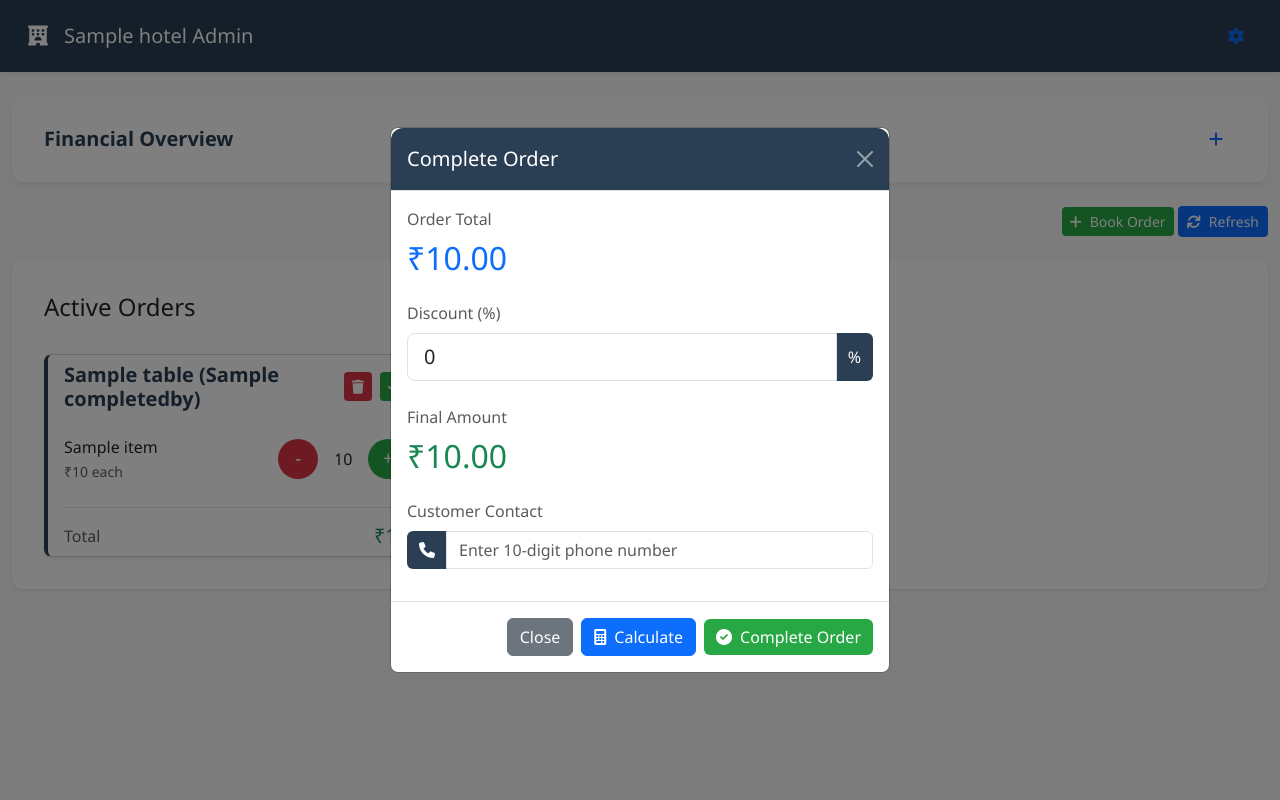
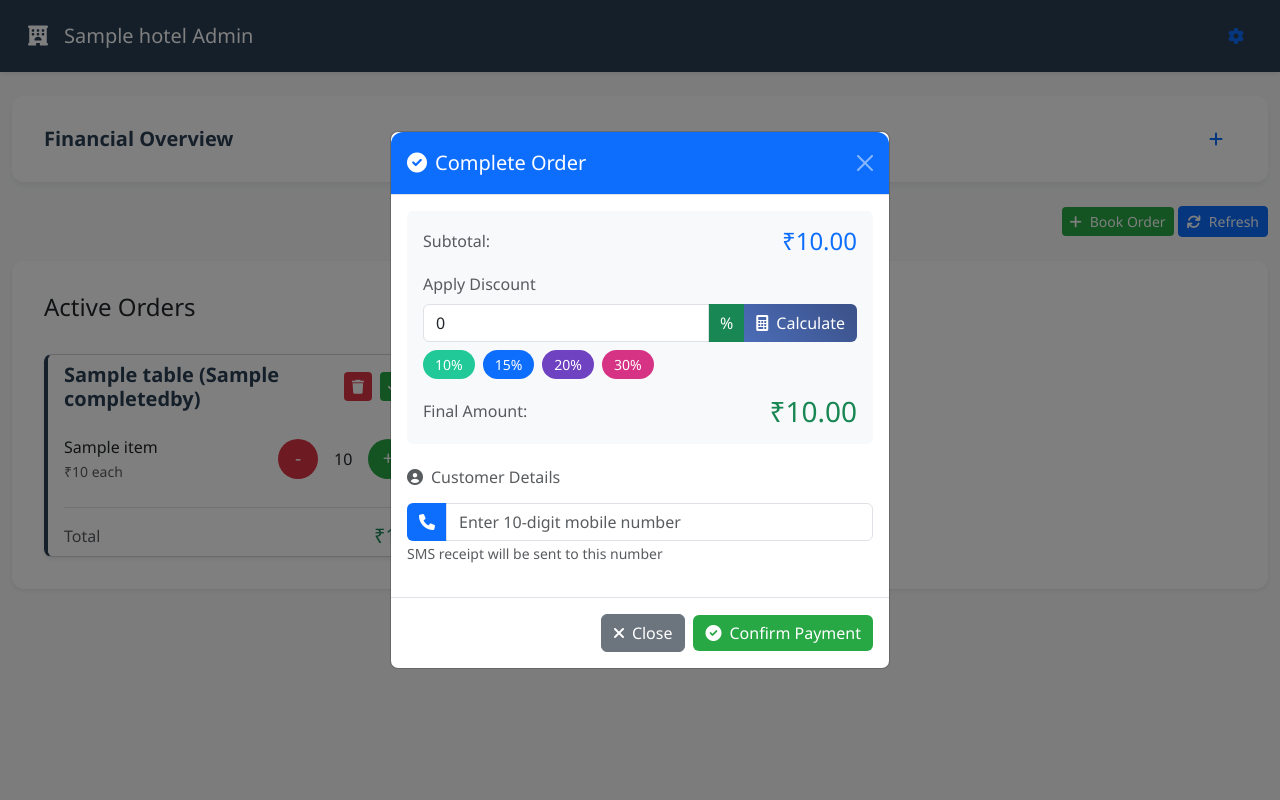
Before and after one commit to saad1901/restraunt, a Django app: template templates/admin.html in a window 1280 px wide, after a click that opens the changed part. Run offline with Django 3.2, Linux system fonts and the light colour scheme; the template is opened without the code that fills it: most values are stand-ins (such as "Sample title", 1, 10 or a date in 2020); some libraries are stand-ins or nearby versions.

Commit message:
modified Payment PopUp

```diff
--- a/templates/admin.html
+++ b/templates/admin.html
@@ -213,6 +213,52 @@
             font-size: 0.8em;
         }
 
+        .btn-gradient-primary {
+            background: linear-gradient(45deg, #4b6cb7, #3b5188);
+            color: white;
+            border: none;
+            transition: all 0.3s ease;
+        }
+
+        .btn-gradient-primary:hover {
+            background: linear-gradient(45deg, #3b5188, #4b6cb7);
+            transform: translateY(-1px);
+        }
+
+        .btn-discount {
+            border-radius: 20px;
+            padding: 4px 12px;
+            font-weight: 500;
+            color: white;
+            border: none;
+        }
+
+        .btn-teal {
+            background-color: #20c997;
+        }
+
+        .btn-blue {
+            background-color: #0d6efd;
+        }
+
+        .btn-purple {
+            background-color: #6f42c1;
+        }
+
+        .btn-pink {
+            background-color: #d63384;
+        }
+
+        .btn-discount:hover {
+            opacity: 0.9;
+            transform: scale(1.05);
+        }
+
+        .input-group-text {
+            background-color: #e9ecef;
+        }
+
+
         /* Responsive Mobile Styles */
         @media (max-width: 576px) {
 
@@ -319,17 +365,19 @@
 
                                 </div>
                                 <div class="d-flex gap-2">
-                                    <button class="btn btn-danger btn-sm" onclick="deleteOrder({{ order.id }})">
+                                    <button class="btn btn-danger btn-sm"
+                                        onclick="haltRefresher(); deleteOrder({{ order.id }})">
                                         <i class="fas fa-trash"></i>
                                     </button>
                                     {% if not order.completed %}
                                     <button class="btn btn-success btn-sm" data-bs-toggle="modal"
                                         data-bs-target="#completeModal"
-                                        onclick="prepareCompleteModal({{ order.id }}, {{ order.total }})">
+                                        onclick="haltRefresher(); prepareCompleteModal({{ order.id }}, {{ order.total }})">
                                         <i class="fas fa-check"></i>
                                     </button>
                                     {% endif %}
                                 </div>
+
                             </div>
                             <div class="card-body">
                                 <div class="order-items">
@@ -355,7 +403,8 @@
                                 <div class="d-flex justify-content-between align-items-center border-top pt-3">
                                     <span class="text-muted">Total</span>
                                     <h5 class="mb-0 text-success" id="orderTotal{{ order.id }}">
-                                        <span>₹{{order.total}}</span></h5>
+                                        <span>₹{{order.total}}</span>
+                                    </h5>
                                 </div>
                             </div>
                         </div>
@@ -370,43 +419,69 @@
     <div class="modal fade" id="completeModal" tabindex="-1">
         <div class="modal-dialog modal-dialog-centered">
             <div class="modal-content">
-                <div class="modal-header">
-                    <h5 class="modal-title">Complete Order</h5>
+                <div class="modal-header bg-primary text-white">
+                    <h5 class="modal-title"><i class="fas fa-check-circle me-2"></i>Complete Order</h5>
                     <button type="button" class="btn-close btn-close-white" data-bs-dismiss="modal"></button>
                 </div>
                 <div class="modal-body">
-                    <div class="mb-4">
-                        <label class="form-label text-muted">Order Total</label>
-                        <h2 class="text-primary" id="modalTotal">₹0.00</h2>
+                    <!-- Order Summary Section -->
+                    <div class="order-summary mb-4 p-3 bg-light rounded">
+                        <div class="d-flex justify-content-between align-items-center mb-3">
+                            <span class="text-muted">Subtotal:</span>
+                            <h4 class="mb-0 text-primary" id="modalTotal">₹0.00</h4>
                         </div>
-                    <div class="mb-4">
-                        <label class="form-label text-muted">Discount (%)</label>
+
+                        <!-- Discount Input with Calculate Button -->
+                        <div class="mb-3">
+                            <label class="form-label text-muted">Apply Discount</label>
                             <div class="input-group">
-                            <input type="number" id="discountInput" class="form-control form-control-lg" min="0"
-                                max="100" value="0">
-                            <span class="input-group-text">%</span>
+                                <input type="number" id="discountInput" class="form-control" min="0" max="100" value="0"
+                                    placeholder="Enter discount percentage">
+                                    <span class="input-group-text bg-success text-white">%</span>
+
+                                <button type="button" class="btn btn-gradient-primary" onclick="calculateFinalAmount()">
+                                    <i class="fas fa-calculator me-2"></i>Calculate
+                                </button>
+                            </div>
+                            <!-- Quick Discount Buttons -->
+                            <div class="mt-2 d-flex gap-2 flex-wrap">
+                                <button class="btn btn-sm btn-discount btn-teal"
+                                    onclick="applyPresetDiscount(10)">10%</button>
+                                <button class="btn btn-sm btn-discount btn-blue"
+                                    onclick="applyPresetDiscount(15)">15%</button>
+                                <button class="btn btn-sm btn-discount btn-purple"
+                                    onclick="applyPresetDiscount(20)">20%</button>
+                                <button class="btn btn-sm btn-discount btn-pink"
+                                    onclick="applyPresetDiscount(30)">30%</button>
                             </div>
                         </div>
-                    <div class="mb-4">
-                        <label class="form-label text-muted">Final Amount</label>
-                        <h2 class="text-success" id="finalAmount">₹0.00</h2>
+
+                        <!-- Final Amount Display -->
+                        <div class="d-flex justify-content-between align-items-center mt-3">
+                            <span class="text-muted">Final Amount:</span>
+                            <h3 class="mb-0 text-success" id="finalAmount">₹0.00</h3>
                         </div>
+                    </div>
+
+                    <!-- Customer Contact Section -->
+                    <div class="customer-info">
+                        <h6 class="text-muted mb-3"><i class="fas fa-user-circle me-2"></i>Customer Details</h6>
                         <div class="mb-3">
-                        <label class="form-label text-muted">Customer Contact</label>
                             <div class="input-group">
-                            <span class="input-group-text"><i class="fas fa-phone"></i></span>
+                                <span class="input-group-text bg-primary text-white"><i class="fas fa-phone"></i></span>
                                 <input type="tel" id="modalPhone" class="form-control" pattern="[0-9]{10}"
-                                placeholder="Enter 10-digit phone number">
+                                    placeholder="Enter 10-digit mobile number">
+                            </div>
+                            <small class="text-muted">SMS receipt will be sent to this number</small>
                         </div>
                     </div>
                 </div>
                 <div class="modal-footer">
-                    <button type="button" class="btn btn-secondary" data-bs-dismiss="modal">Close</button>
-                    <button type="button" class="btn btn-primary" onclick="calculateFinalAmount()">
-                        <i class="fas fa-calculator me-2"></i>Calculate
+                    <button type="button" class="btn btn-secondary" data-bs-dismiss="modal">
+                        <i class="fas fa-times me-2"></i>Close
                     </button>
                     <button type="button" class="btn btn-success" onclick="completeOrder()">
-                        <i class="fas fa-check-circle me-2"></i>Complete Order
+                        <i class="fas fa-check-circle me-2"></i>Confirm Payment
                     </button>
                 </div>
             </div>
@@ -419,6 +494,11 @@
     <script>
         let currentOrderId = null;
         let currentOrderTotal = 0;
+
+        function applyPresetDiscount(percentage) {
+            document.getElementById('discountInput').value = percentage;
+            calculateFinalAmount();
+        }
 
         // Prepare the complete order modal with the order's details.
         function prepareCompleteModal(orderId, orderTotal) {
@@ -557,11 +637,30 @@
         }
     </script>
     <script>
-        // Auto-refresh the page every 5 seconds (5000 milliseconds)
+        // Global flag to control the auto-refresh behavior
+        var holdRefresh = false;
+
+        // Auto-refresh the page every 40 seconds if not on hold
         setInterval(function () {
+            if (!holdRefresh) {
                 window.location.reload();
-        }, 40000);
+            }
+        }, 100000);
+
+        // Function to stop the refresh when an action is taken
+        function haltRefresher() {
+            holdRefresh = true;
+        }
+
+        // Listen for the modal closing event (Bootstrap 5)
+        var completeModal = document.getElementById('completeModal');
+        completeModal.addEventListener('hidden.bs.modal', function () {
+            // Reset the flag to resume auto-refresh
+            holdRefresh = false;
+        });
     </script>
+
+
 </body>
 
 </html>
```
Also changed, not shown: db.sqlite3. Lines whose indentation alone changed are shown as unchanged.
